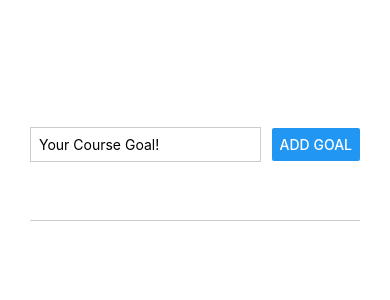
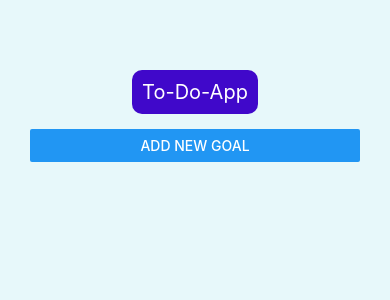
Before and after one commit to akashsingh-ops/ToDo_App_ReactNative, a React Native app: screen / in a window 390 px wide. Shown: the top 300 px of the page. Built offline with nearby package versions, Linux system fonts and the light colour scheme.

Commit message:
Button Functionality and Modal working

```diff
--- a/App.js
+++ b/App.js
@@ -1,23 +1,56 @@
-import { StyleSheet, View, FlatList } from "react-native";
+import { StyleSheet, View, Text, Button, FlatList } from "react-native";
 import { useState } from "react";
 import GoalItem from "./component/GoalItem";
 import GoalInput from "./component/GoalInput";
 export default function App() {
+  const [modalIsVisible, setModalIsVisible] = useState(false);
   const [courseGoal, setCourseGoal] = useState([]);
-
+  function startAddGoalHanlder() {
+    setModalIsVisible(true);
+  }
+  function endGoalHandler() {
+    setModalIsVisible(false);
+  }
   function addGoalHandler(enteredGoalText) {
     // console.log(enteredGoalText);
     setCourseGoal((currentCourseGoals) => [
-      ...courseGoal,
+      ...currentCourseGoals,
       { text: enteredGoalText, id: Math.random().toString() },
     ]);
+    endGoalHandler();
   }
-  function deleteHandler() {
-    console.log("Item Deleted!");
+  function deleteHandler(id) {
+    // console.log("Item Deleted!");
+    setCourseGoal((currentCourseGoals) => {
+      return currentCourseGoals.filter((goal) => goal.id !== id);
+    });
   }
   return (
     <View style={styles.appContainer}>
-      <GoalInput onAddGoal={addGoalHandler} />
+      <Text
+        style={{
+          paddingTop: 1,
+          alignSelf: "center",
+          color: "white",
+          fontSize: 20,
+          backgroundColor: "#4008CA",
+          padding: 10,
+          borderRadius: 10,
+          marginBottom: 15,
+        }}
+      >
+        To-Do-App
+      </Text>
+      <Button
+        title="Add New Goal"
+        backgroundColor="#4008CA"
+        onPress={startAddGoalHanlder}
+      />
+      <GoalInput
+        visible={modalIsVisible}
+        onAddGoal={addGoalHandler}
+        onCancel={endGoalHandler}
+      />
       <View style={styles.goalsContainer}>
         <FlatList
           data={courseGoal}
@@ -26,6 +59,7 @@ export default function App() {
             return (
               <GoalItem
                 text={itemData.item.text}
+                id={itemData.item.id}
                 onDeleteItem={deleteHandler}
               />
             );
@@ -44,6 +78,7 @@ const styles = StyleSheet.create({
     flex: 1,
     paddingTop: 70,
     paddingHorizontal: 30,
+    backgroundColor: "#E7F8FA",
   },
 
   goalsContainer: {
--- a/component/GoalInput.js
+++ b/component/GoalInput.js
@@ -1,4 +1,4 @@
-import { StyleSheet, TextInput, Button, View } from "react-native";
+import { StyleSheet, TextInput, Button, Modal, View } from "react-native";
 import { useState } from "react";
 function GoalInput(props) {
   const [enteredGoalText, setEnterGoalText] = useState("");
@@ -11,6 +11,7 @@ function GoalInput(props) {
     setEnterGoalText("");
   }
   return (
+    <Modal visible={props.visible} animationType="slide">
       <View style={styles.inputcontainer}>
         <TextInput
           style={styles.textInput}
@@ -18,26 +19,42 @@ function GoalInput(props) {
           onChangeText={goalInputHandler}
           value={enteredGoalText}
         />
+        <View style={styles.buttonContainer}>
+          <View style={styles.button}>
             <Button title="Add Goal" onPress={addGoalHandler} />
           </View>
+          <View style={styles.button}>
+            <Button title="Cancel" onPress={props.onCancel} />
+          </View>
+        </View>
+      </View>
+    </Modal>
   );
 }
 export default GoalInput;
 const styles = StyleSheet.create({
   inputcontainer: {
     flex: 1,
-    flexDirection: "row",
+
     alignItems: "center",
-    justifyContent: "space-between",
+    justifyContent: "center",
     marginBottom: 24,
     borderBottomWidth: 1,
+    padding: 16,
     borderBottomColor: "#cccccc",
   },
+  buttonContainer: { flexDirection: "row", marginTop: 16 },
   textInput: {
     borderWidth: 1,
     borderColor: "#cccccc",
-    width: "70%",
-    marginRight: 8,
+    width: "100%",
+
     padding: 8,
+    backgroundColor: "white",
+    borderRadius: 10,
+  },
+  button: {
+    width: 100,
+    marginHorizontal: 8,
   },
 });
--- a/component/GoalItem.js
+++ b/component/GoalItem.js
@@ -2,22 +2,29 @@
 import { StyleSheet, Text, View, FlatList, Pressable } from "react-native";
 function GoalItem(props) {
   return (
-    <Pressable onPress={props.onDeleteItem}>
-      <View style={styles.goalItem}>
+    <View style={styles.goalItem}>
+      <Pressable
+        android_ripple={{ color: "#170347" }}
+        onPress={props.onDeleteItem.bind(this, props.id)}
+        style={({ pressed }) => pressed && styles.pressedItem}
+      >
         <Text style={styles.addText}>{props.text}</Text>
-      </View>
-    </Pressable>
+      </Pressable>
+    </View>
   );
 }
 export default GoalItem;
 const styles = StyleSheet.create({
   goalItem: {
-    margin: 8,
+    margin: 6,
     borderRadius: 6,
-    backgroundColor: "#5e0acc",
-    padding: 8,
+    backgroundColor: "#4008CA",
+  },
+  pressedItem: {
+    opacity: 0.5,
   },
   addText: {
+    padding: 8,
     color: "white",
   },
 });
```
Lines whose indentation alone changed are shown as unchanged.
